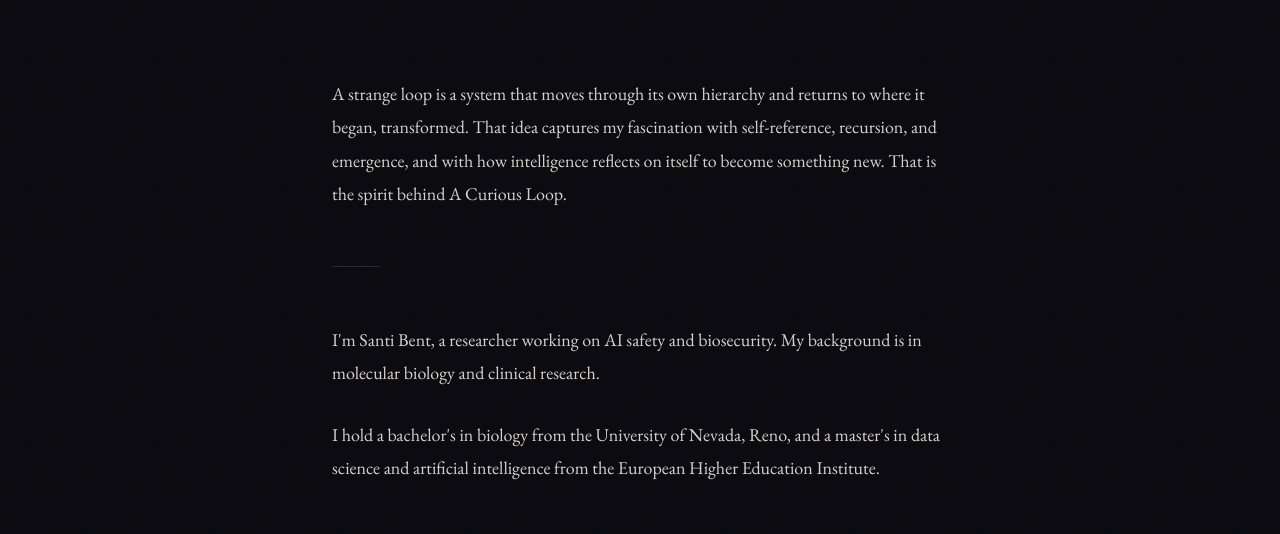
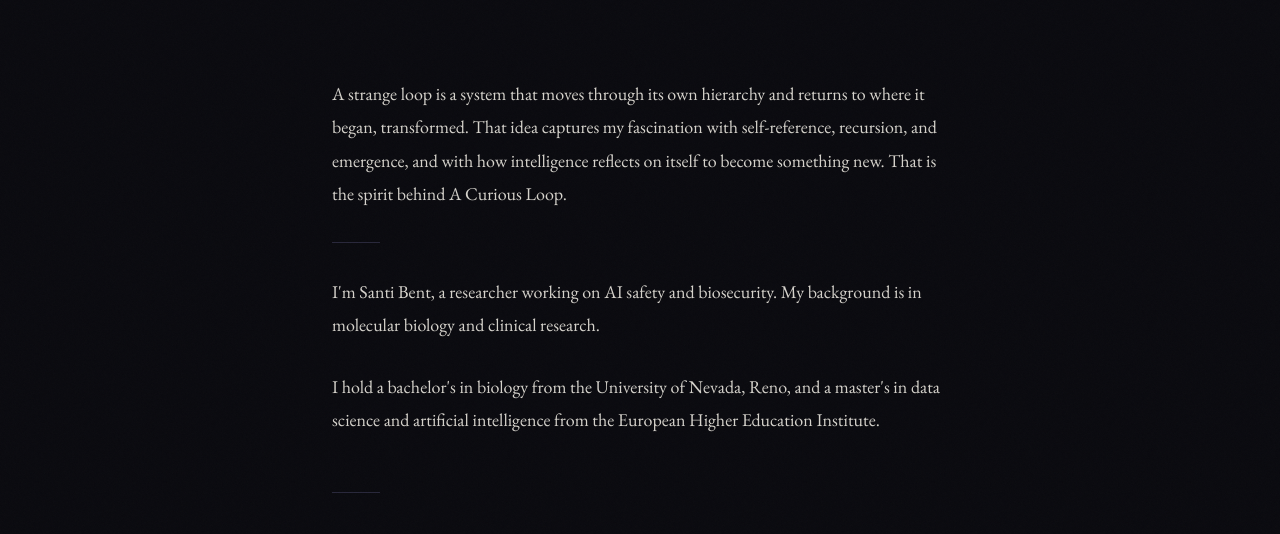
Before and after one commit to santi1bent-cmd/santi1bent-cmd.github.io, a plain HTML site: page about.html in a window 1280 px wide. Shown: the part 266-800 px from the top of the page. Drawn offline with nearby package versions, Linux system fonts and the light colour scheme.

Commit message:
Tighten spacing after the first About paragraph
Co-Authored-By: Claude Sonnet 5.5 <noreply@anthropic.com>
Claude-Session: https://claude.ai/code/session_01J3ujREGFqyijHw1zUT1VXa

```diff
--- a/css/style.css
+++ b/css/style.css
@@ -324,6 +324,10 @@ nav {
   height: 1px;
   background: var(--border-light);
   margin: 3.5rem 0;
+}
+
+.about-section .divider:first-of-type {
+  margin: 2rem 0;
 }
 
 /* ── Quotes ────────────────────────────────────────────── */
```
